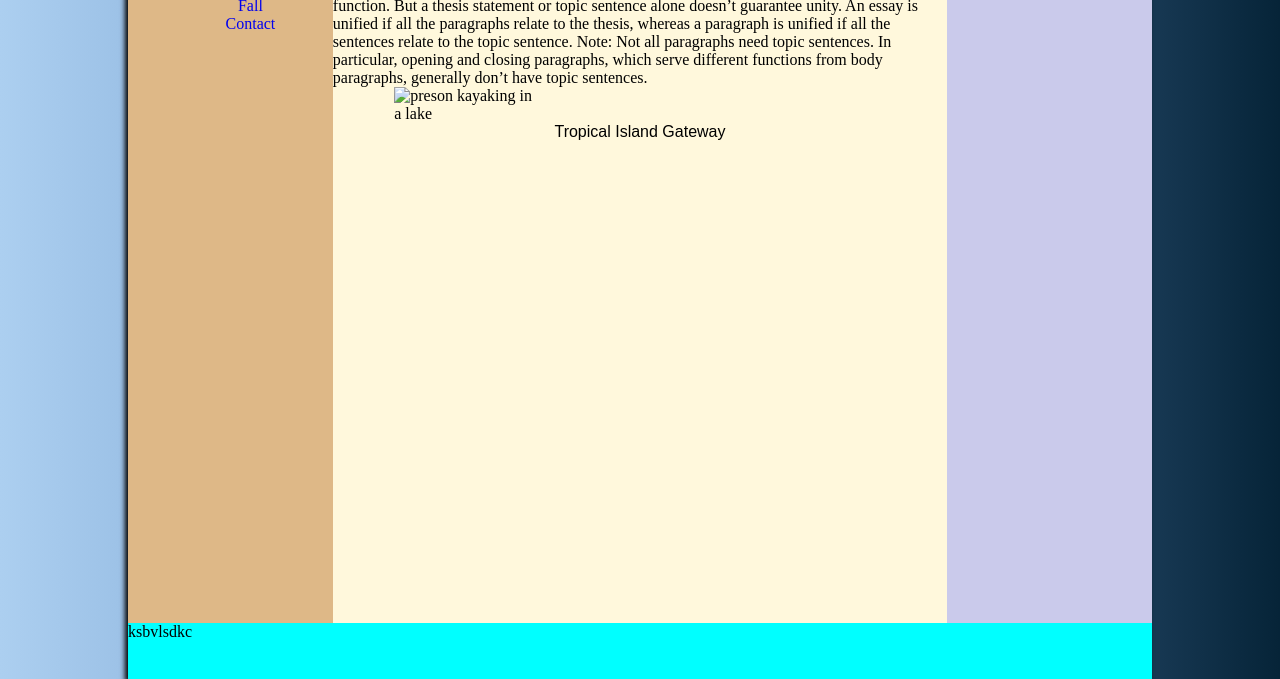
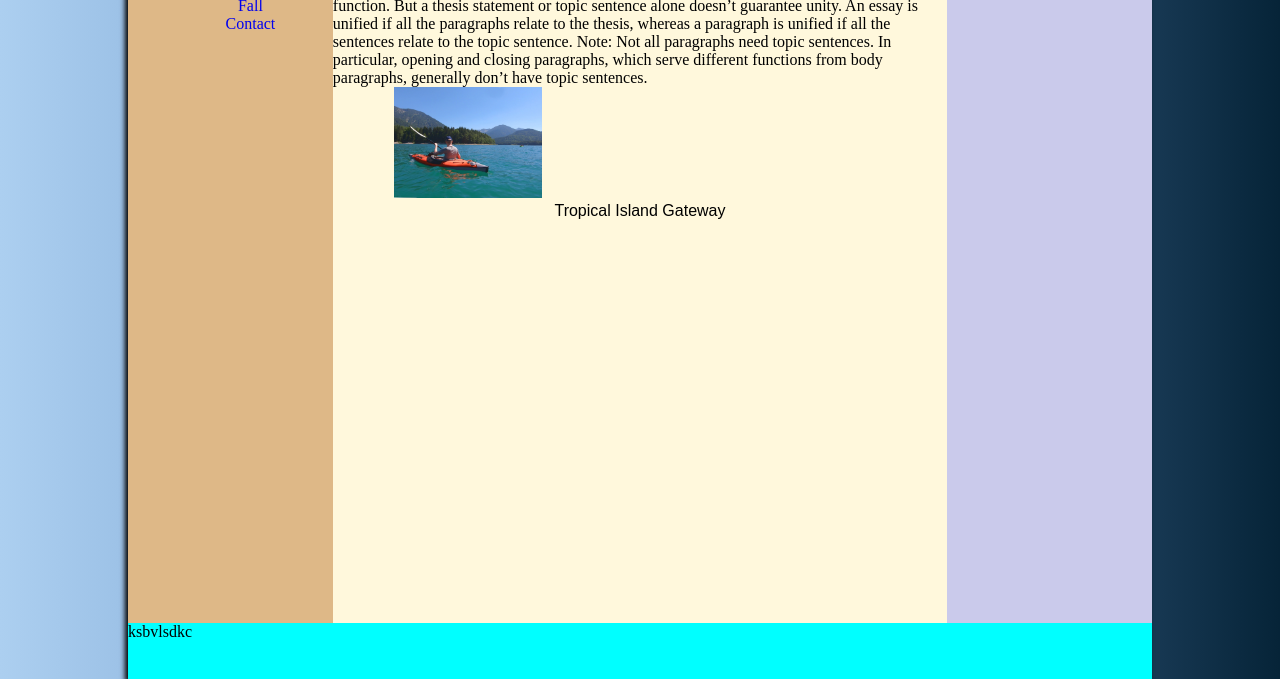
Before and after one commit to JindRandhawa/hello-world, a plain HTML site: page index.html in a window 1280 px wide. Shown: the part 121-800 px from the top of the page. Drawn offline with Linux system fonts and the light colour scheme.

Commit message:
Update index.html

```diff
--- a/index.html
+++ b/index.html
@@ -40,7 +40,7 @@
                 generally don’t have topic sentences.</p>
 
             <figure>
-                <img src="tiger cub.jpg" alt="preson kayaking in a lake">
+                <img src="image1.jpg" alt="preson kayaking in a lake">
                 <figcaption>Tropical Island Gateway</figcaption>
             </figure>
 
```
